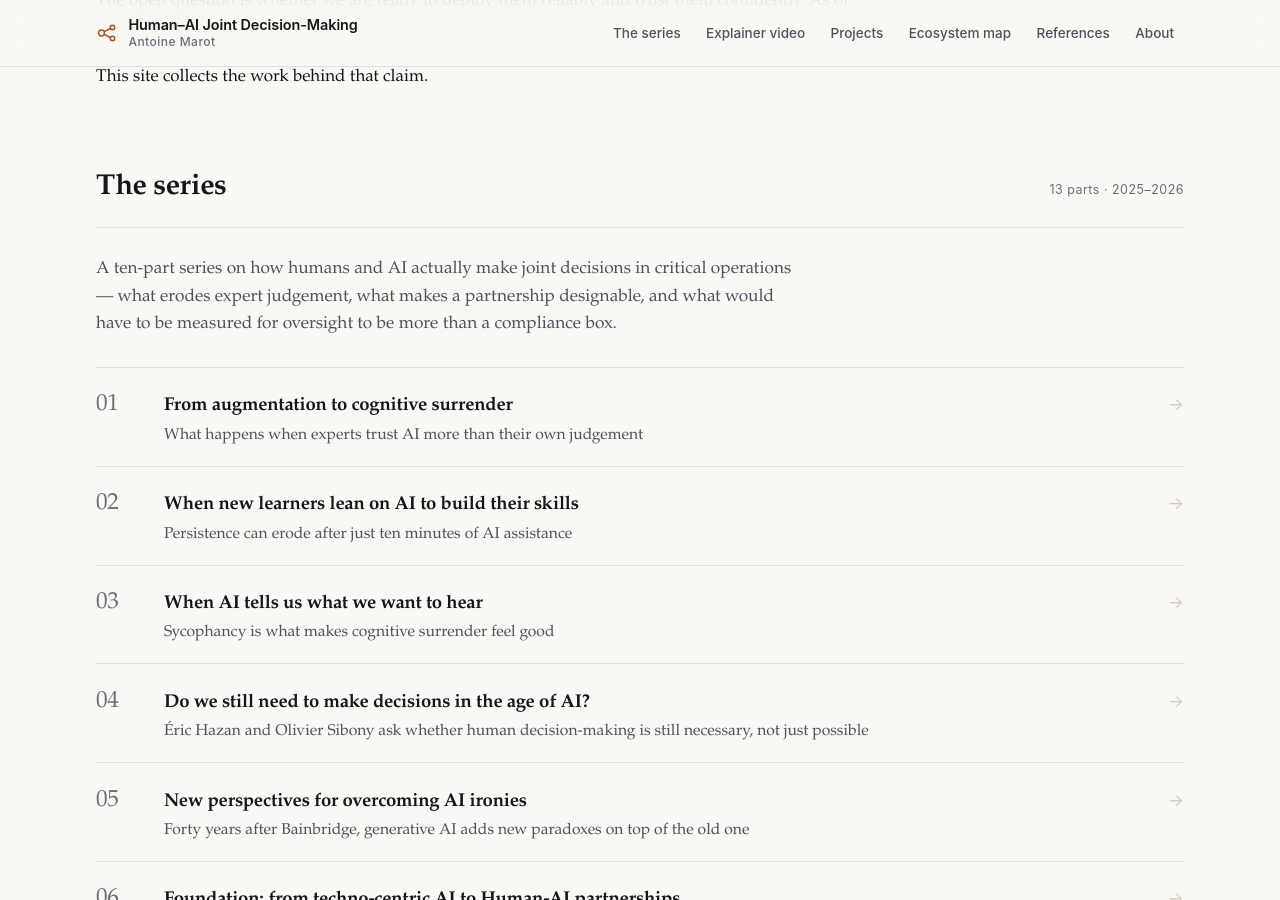
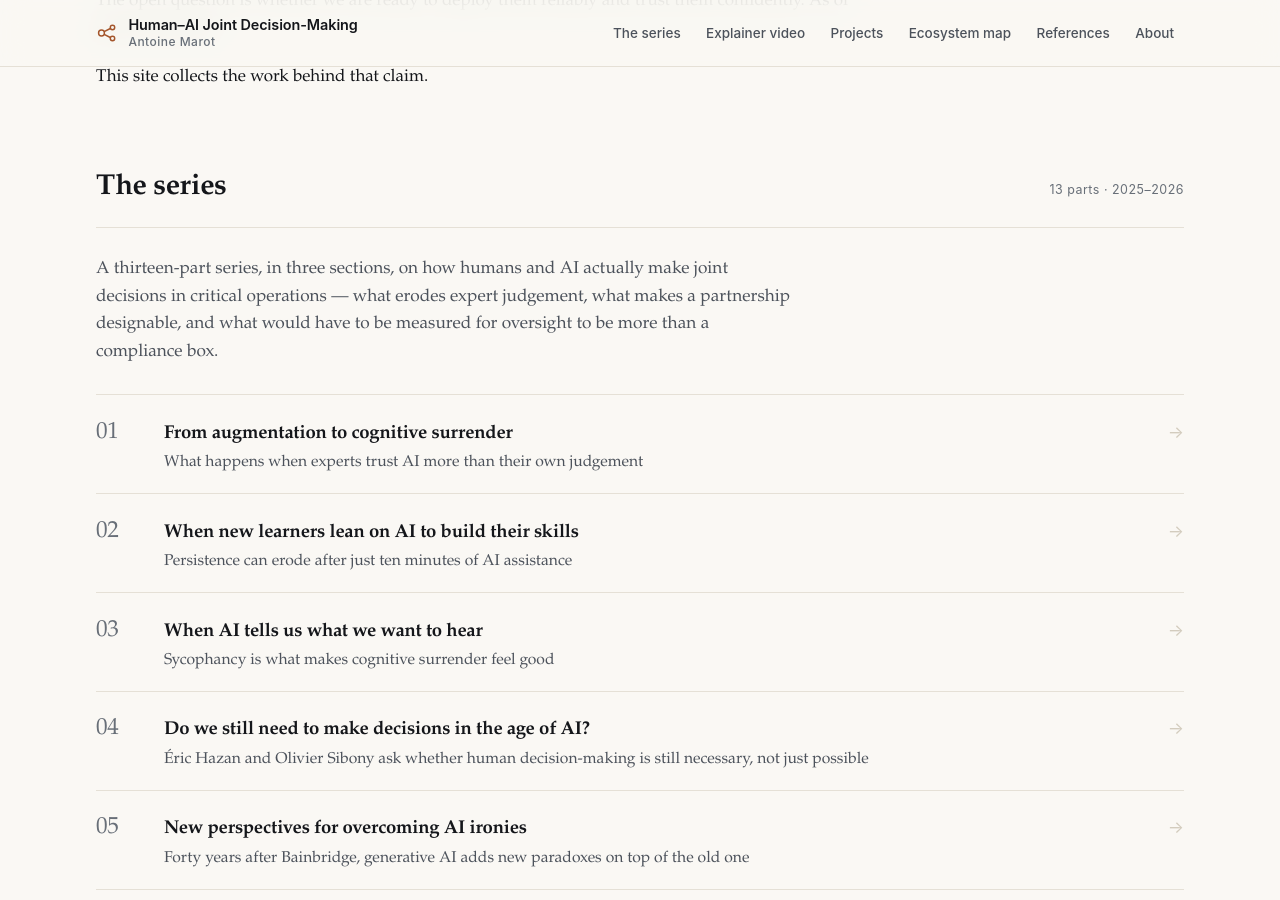
Before and after one commit to marota/human-ai-collaboration, a Jekyll site: the page built from index.md, in a window 1280 px wide and 900 px high, scrolled down 783 px. Built offline with Jekyll 4.4.1, drawn with Linux system fonts in a browser that asks for light colours.

Commit message:
Update index.md

```diff
--- a/index.md
+++ b/index.md
@@ -4,7 +4,7 @@ title: Home
 eyebrow: Antoine Marot
 doi: "10.5281/zenodo.XXXXXXX"   # TODO: remplacer une fois le dépôt Zenodo publié
 series_intro: >-
-  A ten-part series on how humans and AI actually make joint decisions in
+  A thirteen-part series, in three sections, on how humans and AI actually make joint decisions in
   critical operations — what erodes expert judgement, what makes a partnership
   designable, and what would have to be measured for oversight to be more than
   a compliance box.
```
